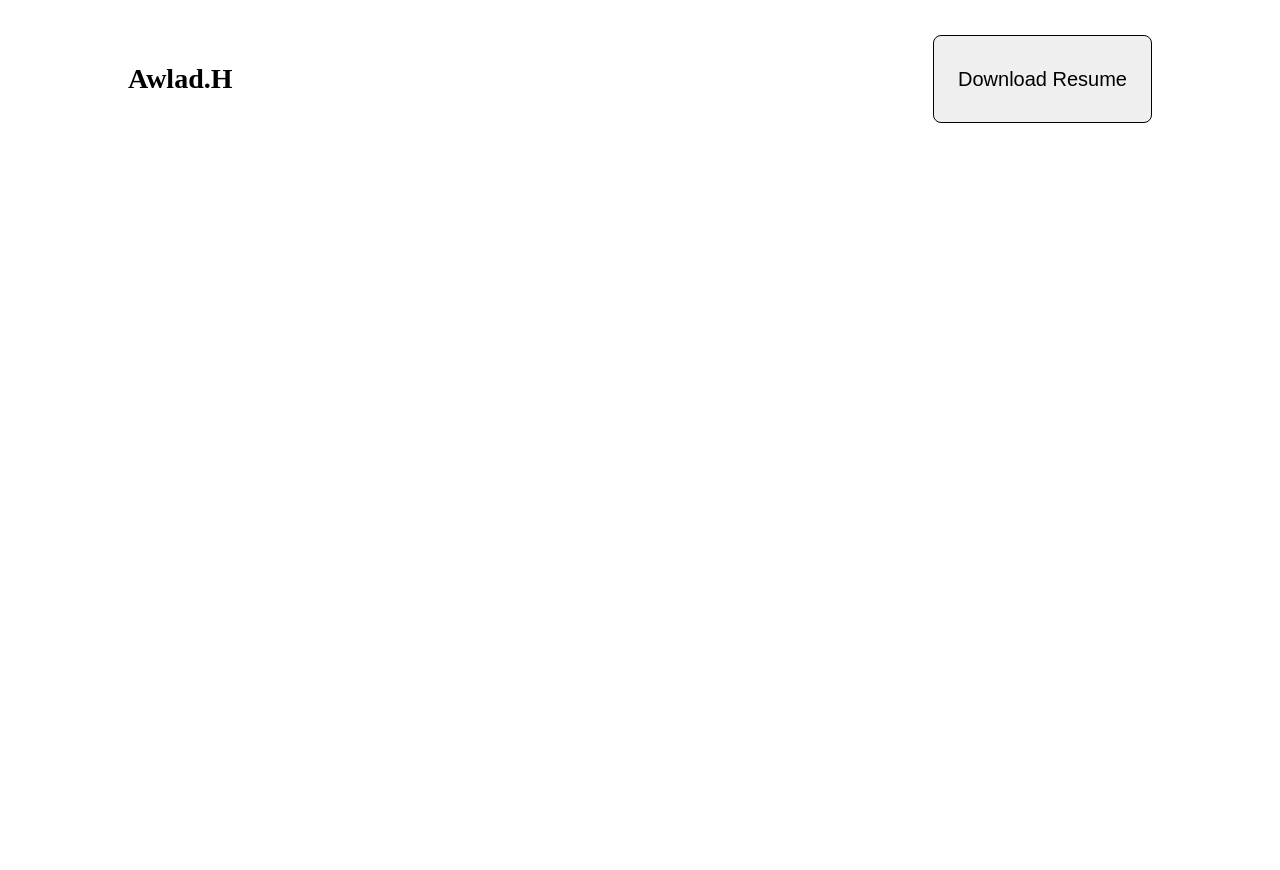
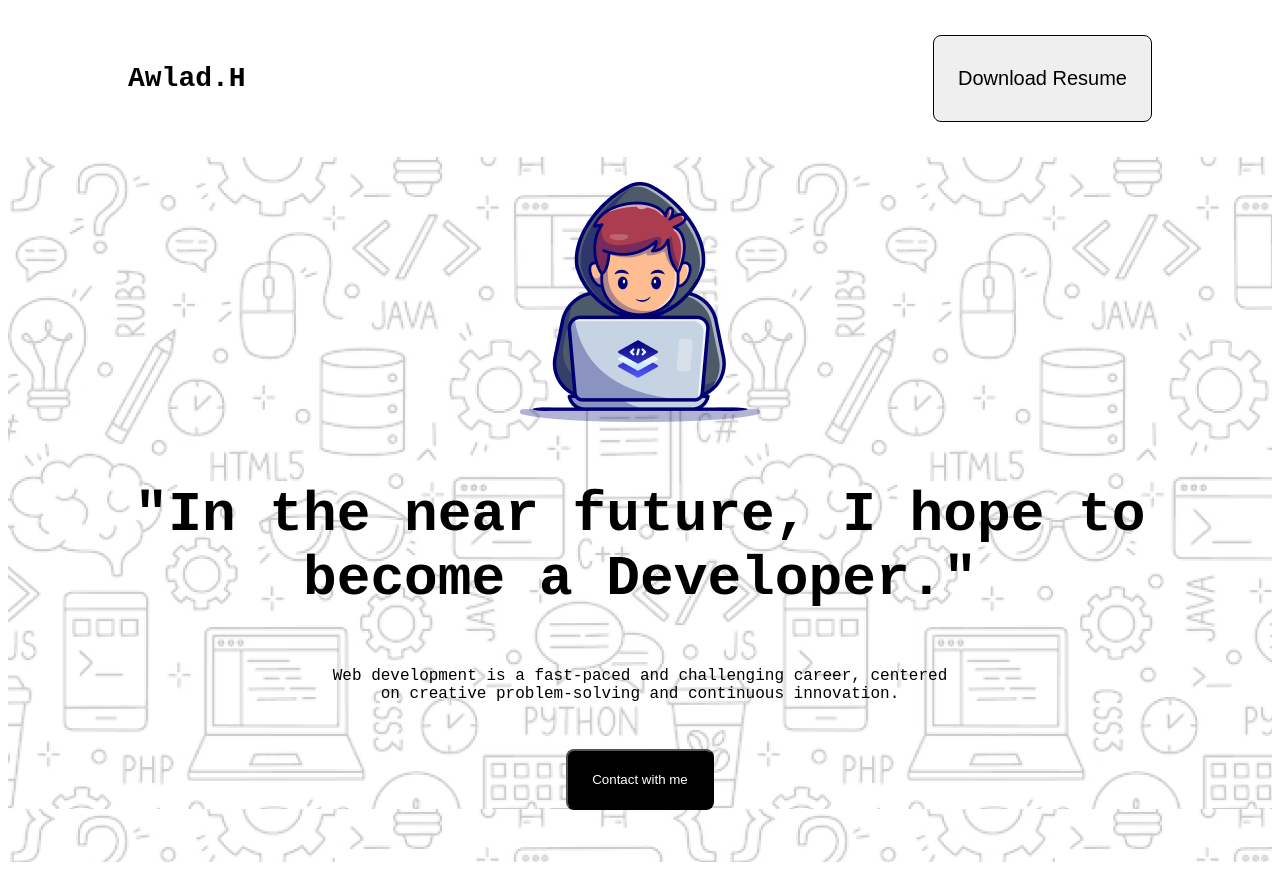
Before and after one commit to MahfizaYasmin/Assignment-n-1, a plain HTML site: page index.html in a window 1280 px wide. Before the commit the page ends 800 px from the top, so only its background shows below. Drawn offline with Linux system fonts and the light colour scheme; a web font is replaced by a local one.

Commit message:
added banner section

```diff
--- a/index.html
+++ b/index.html
@@ -11,7 +11,7 @@
     <!-- css link -->
      <link rel="stylesheet" href="styles/style.css">
 </head>
-<body>
+<body class="azeret-mono-primary">
     <!-- header section -->
      <header>
         <!-- navbar -->
@@ -19,6 +19,21 @@
             <h3>Awlad.H</h3>
             <button class="btn-download">Download Resume</button>
          </nav>
+         <!-- banner -->
+          <section class="banner">
+            <div class="banner-container">
+                <div>
+                    <img src="./images/Group.png">
+                </div>
+                <div class="banner-title">
+                    <h3>"In the near future, I hope to <br>become a Developer."</h3>
+                </div>
+                <div>
+                    <p>Web development is a fast-paced and challenging career, centered<br> on creative problem-solving and continuous innovation. </p>
+                </div>
+                <button class="btn-contact">Contact with me</button>
+            </div>
+          </section>
      </header>
 </body>
 </html>
--- a/styles/style.css
+++ b/styles/style.css
@@ -22,3 +22,27 @@
     border-radius: 8px;
     border: 1px solid;
   }
+
+  /* banner style */
+  .banner {
+    background-image: url('../images/Hero-bg.png');
+    height: 640px;
+    padding-top: 25px ;
+    padding-bottom: 40px;
+  }
+  .banner-container{
+    text-align: center;
+  }
+  .banner-title{
+    margin-top: 32px;
+    margin-bottom: 21px;
+    font-weight: 800;
+    font-size: 48px;
+  }
+  .btn-contact {
+    margin-top: 30px;
+    padding: 21px 24px;
+    border-radius: 8px;
+    background-color: black;
+    color: white;
+  }
```
